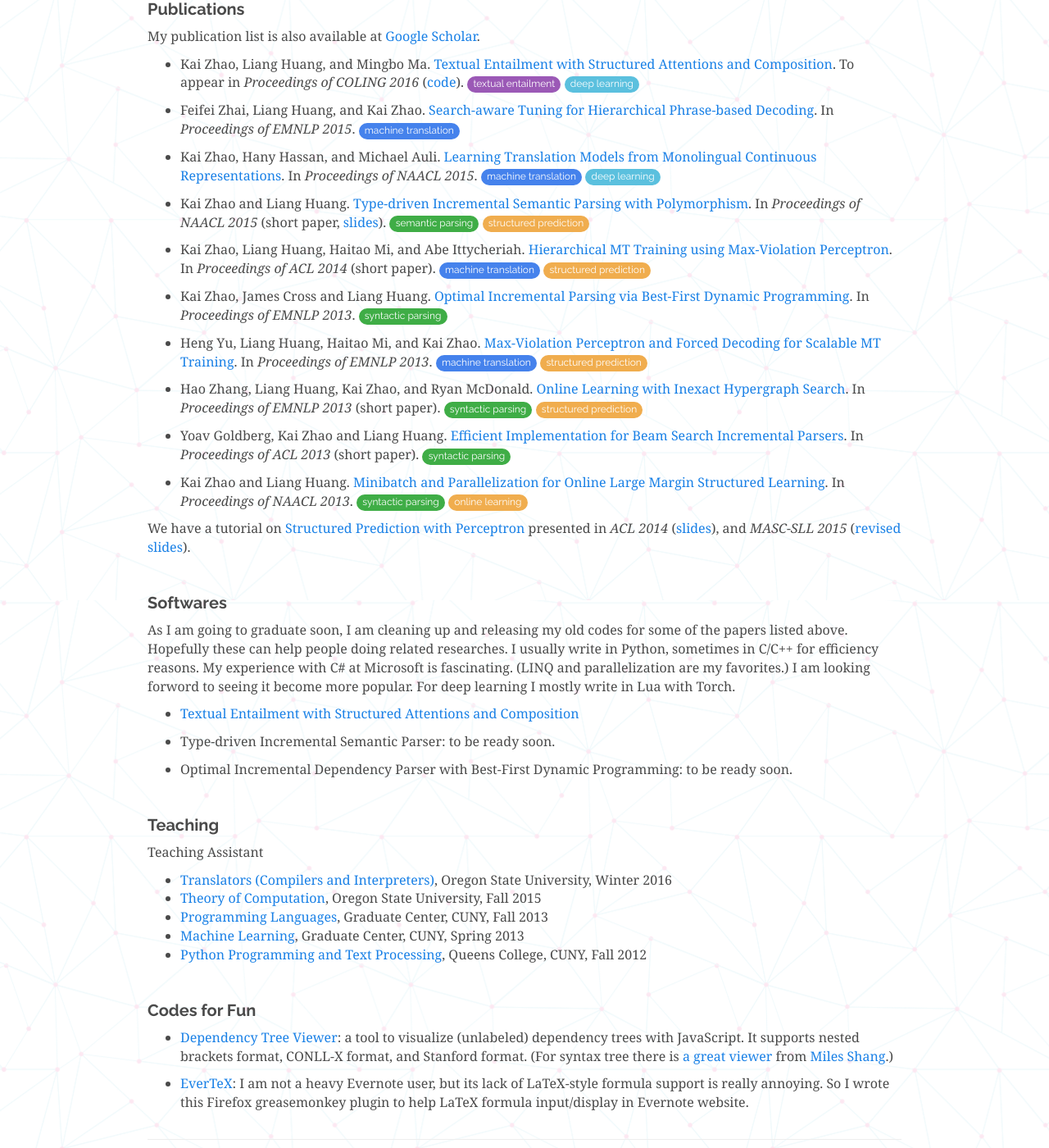
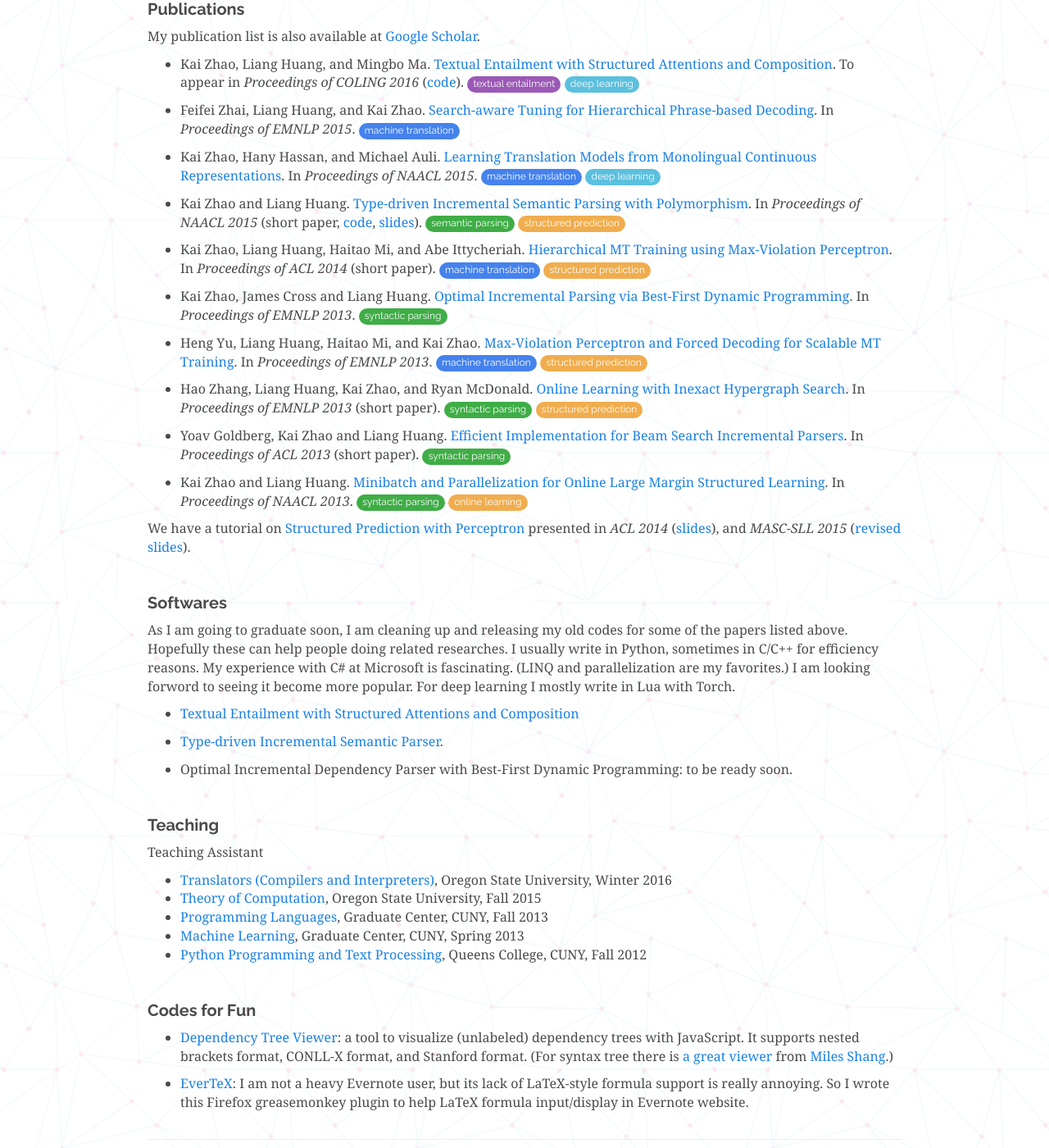
Before and after one commit to kaayy/kaayy.github.io, a Jekyll site: the page built from index.md, in a window 1280 px wide and 1400 px high, scrolled down 772 px. Shown: the whole window at 82% size. Built offline with Jekyll 4.4.1, drawn with Linux system fonts in a browser that asks for light colours; nearby versions of some CDN libraries.

Commit message:
releasing semantic parser code

```diff
--- a/index.md
+++ b/index.md
@@ -46,7 +46,7 @@ My publication list is also available at [Google Scholar](http://scholar.google.
 
 * Kai Zhao, Hany Hassan, and Michael Auli. [Learning Translation Models from Monolingual Continuous Representations](http://www.aclweb.org/anthology/N/N15/N15-1176.pdf). In _Proceedings of NAACL 2015_. <span class="label label-primary label-as-badge">machine translation</span> <span class="label label-info label-as-badge">deep learning</span>
 
-* Kai Zhao and Liang Huang. [Type-driven Incremental Semantic Parsing with Polymorphism](http://www.aclweb.org/anthology/N/N15/N15-1162.pdf). In _Proceedings of NAACL 2015_ (short paper, [slides](files/type-driven-semantic-parsing.pdf)). <span class="label label-success label-as-badge">semantic parsing</span> <span class="label label-warning label-as-badge">structured prediction</span>
+* Kai Zhao and Liang Huang. [Type-driven Incremental Semantic Parsing with Polymorphism](http://www.aclweb.org/anthology/N/N15/N15-1162.pdf). In _Proceedings of NAACL 2015_ (short paper, [code](https://github.com/kaayy/TISP), [slides](files/type-driven-semantic-parsing.pdf)). <span class="label label-success label-as-badge">semantic parsing</span> <span class="label label-warning label-as-badge">structured prediction</span>
 
 * Kai Zhao, Liang Huang, Haitao Mi, and Abe Ittycheriah. [Hierarchical MT Training using Max-Violation Perceptron](http://www.aclweb.org/anthology/P/P14/P14-2127.pdf). In _Proceedings of ACL 2014_ (short paper). <span class="label label-primary label-as-badge">machine translation</span> <span class="label label-warning label-as-badge">structured prediction</span>
 
@@ -71,7 +71,7 @@ As I am going to graduate soon, I am cleaning up and releasing my old codes for
 
 * [Textual Entailment with Structured Attentions and Composition](https://github.com/kaayy/structured-attention)
 
-* Type-driven Incremental Semantic Parser: to be ready soon.
+* [Type-driven Incremental Semantic Parser](https://github.com/kaayy/TISP).
 
 * Optimal Incremental Dependency Parser with Best-First Dynamic Programming: to be ready soon.
 
```
